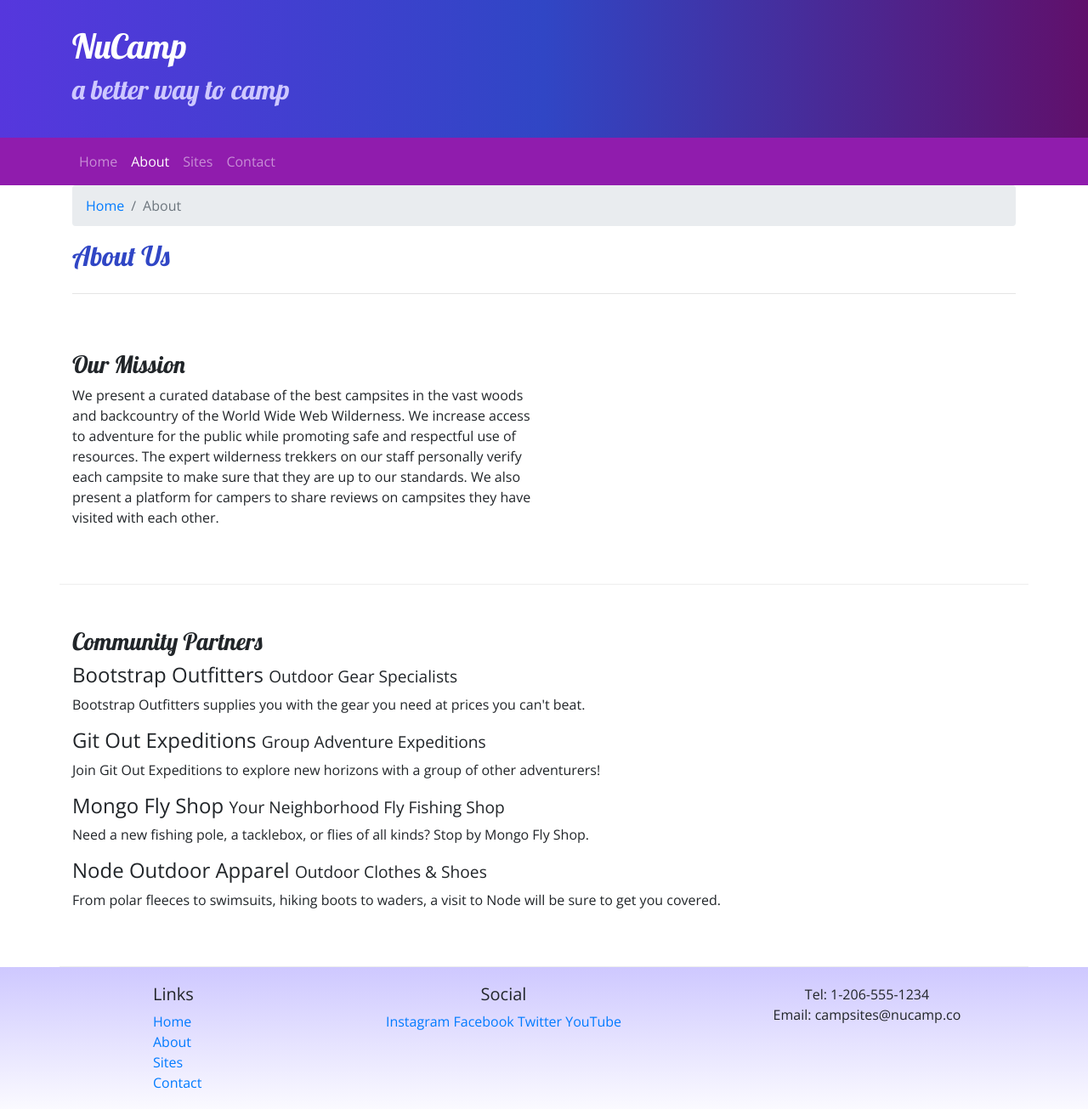
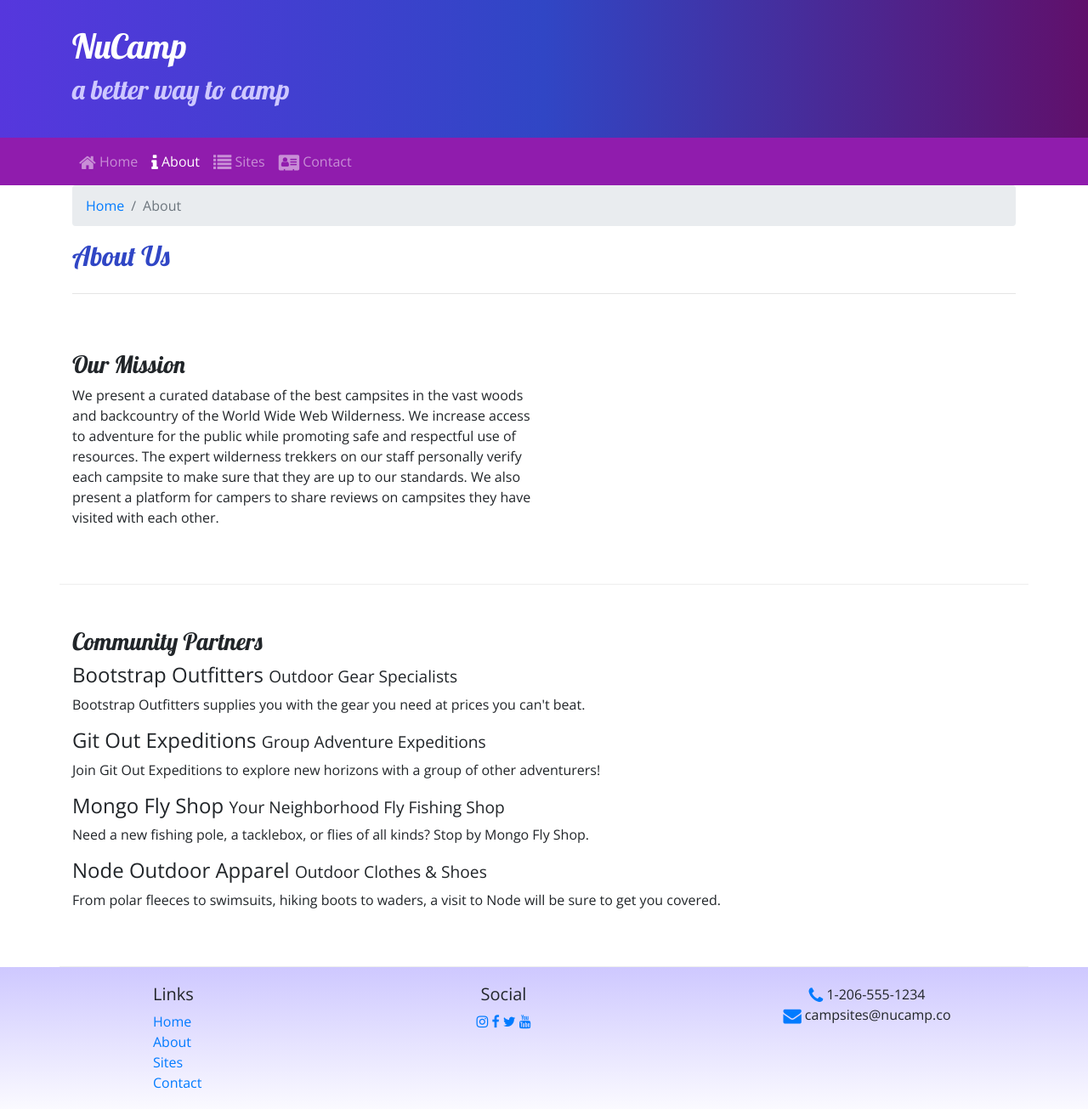
Before and after one commit to kidipanda/nu-contactus, a website: page aboutus.html in a window 1280 px wide. Shown: the whole page at 85% size. Drawn offline with nearby package versions, Linux system fonts and the light colour scheme.

Commit message:
Icons Fonts

```diff
--- a/aboutus.html
+++ b/aboutus.html
@@ -10,6 +10,7 @@
 <link rel="stylesheet" href="node_modules/bootstrap/dist/css/bootstrap.min.css" />
 
 <!-- Additional CSS must be placed after Bootstrap CSS -->
+ <link rel="stylesheet" href="node_modules/font-awesome/css/font-awesome.min.css" />
 <link rel="stylesheet" href="https://fonts.googleapis.com/css?family=Lobster|Open+Sans" />
 <link rel="stylesheet" href="css/styles.css" />
 
@@ -37,10 +38,10 @@
             <div class="collapse navbar-collapse" id="nucampNavbar">
             <ul class="navbar-nav">
 
-                <li class="nav-item"><a class="nav-link" href="index.html">Home</a></li>
-                    <li class="nav-item active"><a class="nav-link" href="#">About</a></li>
-                <li class="nav-item"><a class="nav-link" href="#">Sites</a></li>
-                <li class="nav-item"><a class="nav-link" href="#">Contact</a></li>
+                <li class="nav-item"><a class="nav-link" href="index.html"><i class="fa fa-home fa-lg"></i> Home</a></li>
+                <li class="nav-item active"><a class="nav-link" href="#"><i class="fa fa-info fa-lg"></i> About</a></li>
+                <li class="nav-item"><a class="nav-link" href="#"><i class="fa fa-list fa-lg"></i> Sites</a></li>
+                <li class="nav-item"><a class="nav-link" href="#"><i class="fa fa-address-card fa-lg"></i> Contact</a></li>
             </ul>
             </div>
         </div>
@@ -103,14 +104,15 @@
                 </div>
                 <div class="col-6 col-sm-5 text-center">
                     <h5>Social</h5>
-                    <a href="http://instagram.com/">Instagram</a>
-                    <a href="http://facebook.com/">Facebook</a>
-                    <a href="http://twitter.com/">Twitter</a>
-                    <a href="http://youtube.com/">YouTube</a>
+                    <a href="http://instagram.com/"><i class="fa fa-instagram"></i></a>
+                    <a href="http://facebook.com/"><i class="fa fa-facebook"></i></a>
+                    <a href="http://twitter.com/"><i class="fa fa-twitter"></i></a>
+                    <a href="http://youtube.com/"><i class="fa fa-youtube"></i></a>
                 </div>
-                <div class="col-sm-4 text-center">
-                    Tel: 1-206-555-1234<br />
-                    Email: campsites@nucamp.co
+                <div class="col-sm-4 text-center text-center">
+
+                    <i class="fa fa-phone fa-lg text-primary"></i> 1-206-555-1234<br />
+                    <i class="fa fa-envelope fa-lg text-primary"></i> campsites@nucamp.co
                 </div>
             </div>
         </div>
--- a/package.json
+++ b/package.json
@@ -15,6 +15,7 @@
   },
   "dependencies": {
     "bootstrap": "^4.5.0",
+    "font-awesome": "^4.7.0",
     "jquery": "^3.5.1",
     "popper.js": "^1.16.1"
   }
```
Also changed, not shown: index.html (+13 -10 lines), 1 other file.
